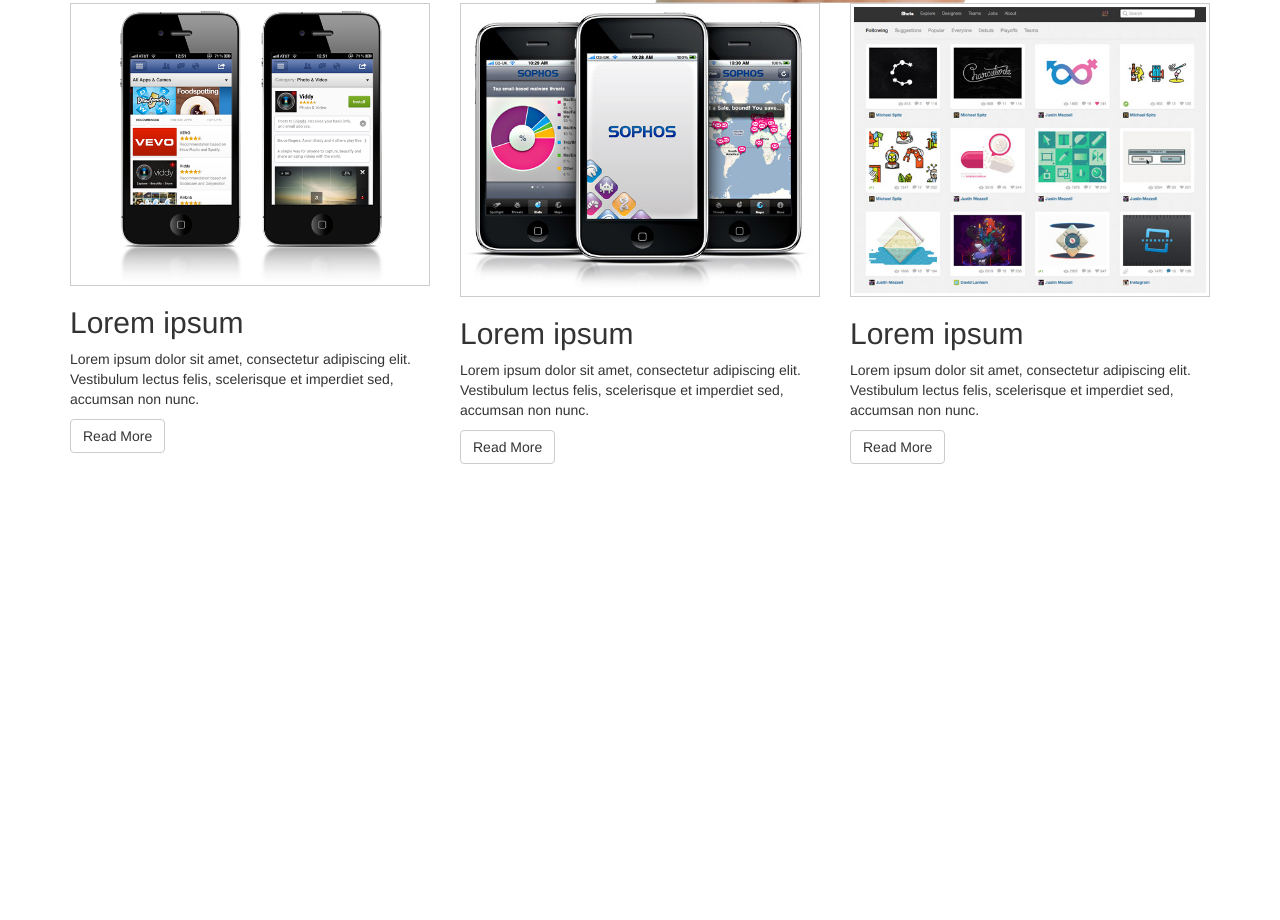
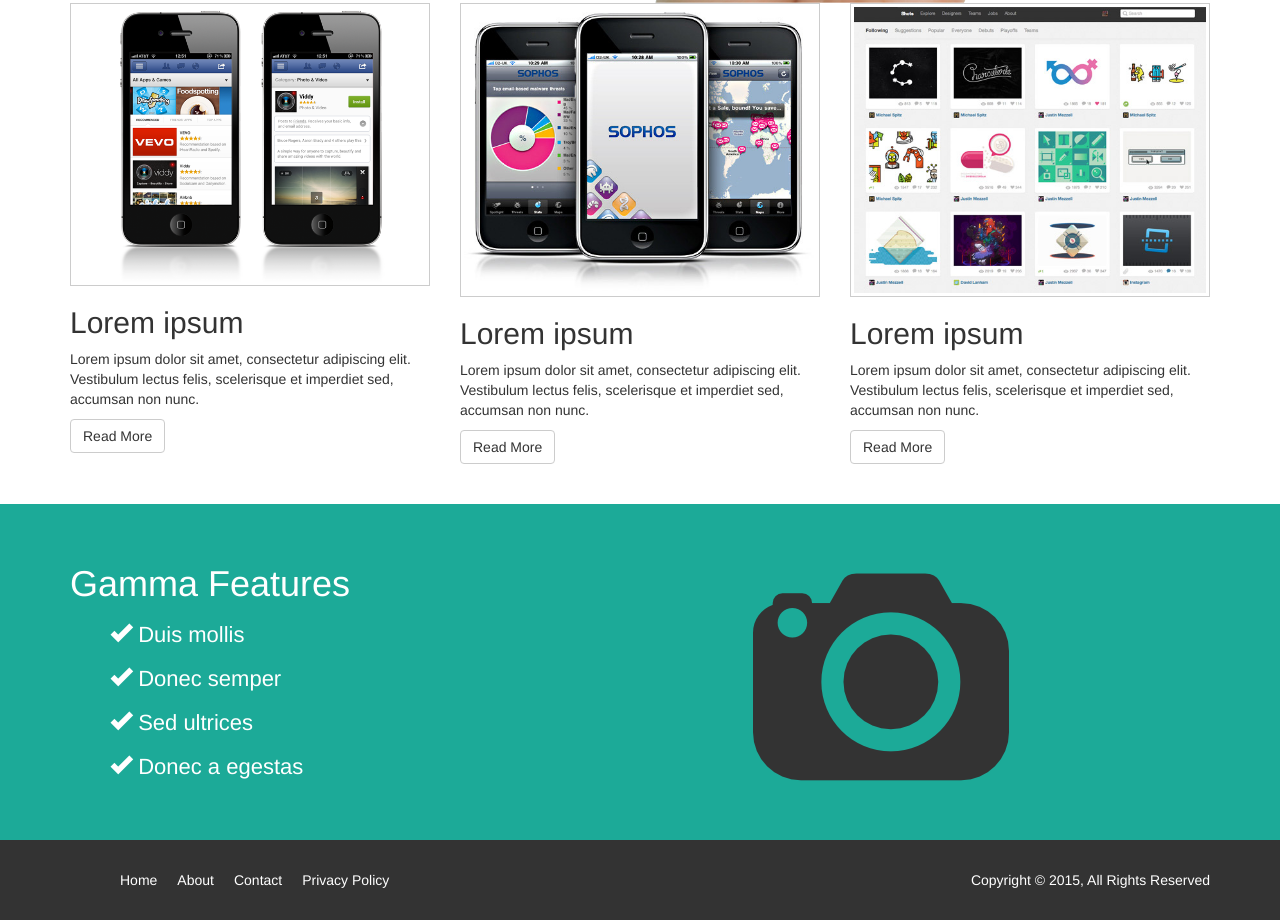
Before and after one commit to najibu/bootstrap-development-projects, a plain HTML site: page Project 1 - Photo App Sales Website/index.html in a window 1280 px wide. Shown: the part 639-1559 px from the top of the page. Before the commit the page ends 1223 px from the top, so only its background shows below. Drawn offline with nearby package versions, Linux system fonts and the light colour scheme.

Commit message:
Added column usage

```diff
--- a/Project 1 - Photo App Sales Website/css/style.css
+++ b/Project 1 - Photo App Sales Website/css/style.css
@@ -39,3 +39,33 @@ img.demo {
 	padding: 3px;
 	border: 1px solid #ccc;
 }
+section#feature {
+	background: #1caa98;
+	color: #fff;
+	padding: 40px;
+	overflow: auto;
+}
+section#feature ul li {
+	font-size: 22px;
+	list-style: none;
+	line-height: 2.0em;
+}
+
+footer {
+	background: #333;
+	color: #fff;
+	padding: 30px 0 20px 0;
+}
+
+footer li {
+	float: left;
+	padding: 0px 10px 0px 10px;
+	list-style: none;
+}
+footer a {
+	color: #fff;
+}
+
+footer p {
+	float: right;
+}
--- a/Project 1 - Photo App Sales Website/index.html
+++ b/Project 1 - Photo App Sales Website/index.html
@@ -75,14 +75,43 @@
 
     </section>
 
-    <section id="features">
+    <section id="feature">
       <div class="container">
         <div class="row">
-
+          <div class="col-md-5">
+            <h1>Gamma Features</h1>
+            <ul>
+              <li><i class="glyphicon glyphicon-ok"></i> Duis mollis</li>
+              <li><i class="glyphicon glyphicon-ok"></i> Donec semper</li>
+              <li><i class="glyphicon glyphicon-ok"></i> Sed ultrices</li>
+              <li><i class="glyphicon glyphicon-ok"></i> Donec a egestas</li>
+            </ul>
+          </div>
+          <div class="col-md-4 col-md-offset-2">
+            <img src="img/logo.png" class="big-logo">
+          </div>
         </div>
       </div>
 
     </section>
+
+    <footer>
+      <div class="container">
+        <div class="row">
+          <div class="col-md-6">
+            <ul>
+              <li><a href="#">Home</a></li>
+              <li><a href="#">About</a></li>
+              <li><a href="#">Contact</a></li>
+              <li><a href="#"></a>Privacy Policy</li>
+            </ul>
+          </div>
+          <div class="col-md-6">
+            <p>Copyright &copy; 2015, All Rights Reserved</p>
+          </div>
+        </div>
+      </div>
+    </footer>
 
     <!-- Bootstrap core JavaScript
     ================================================== -->
```
